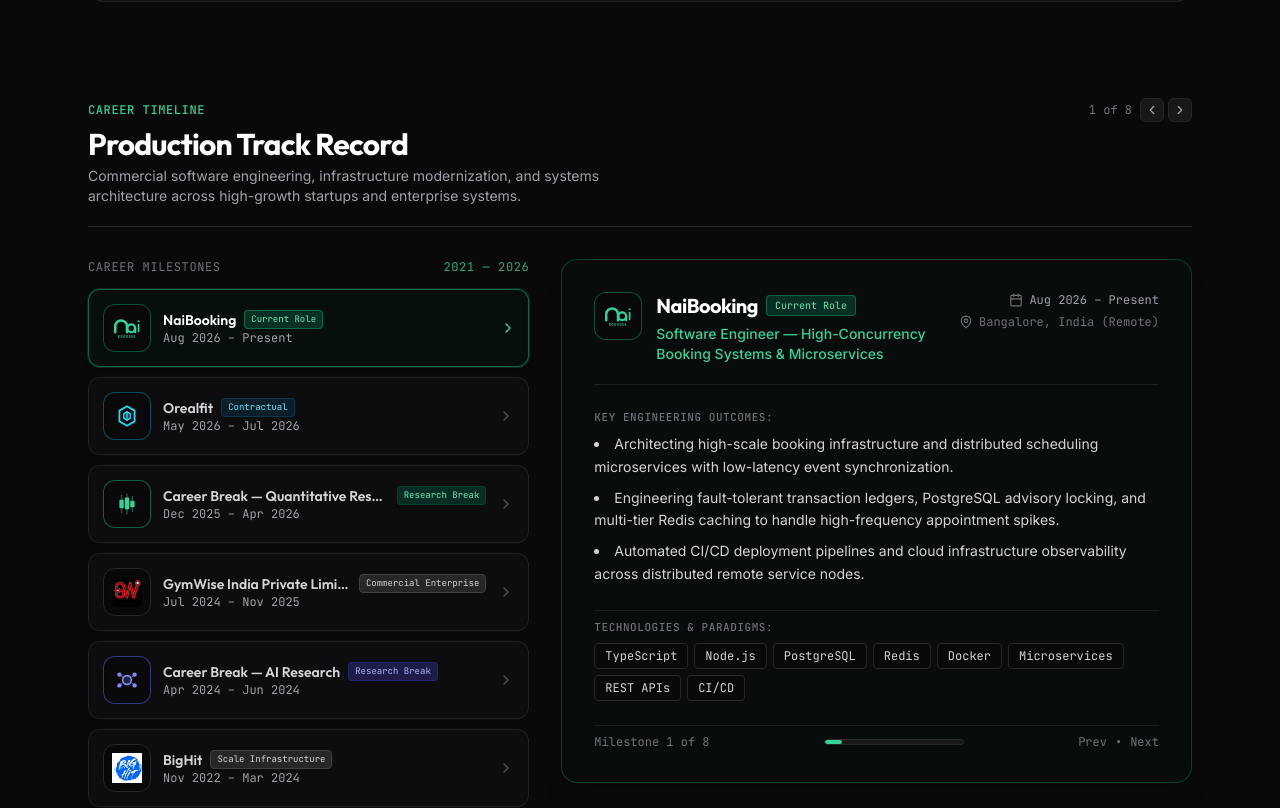
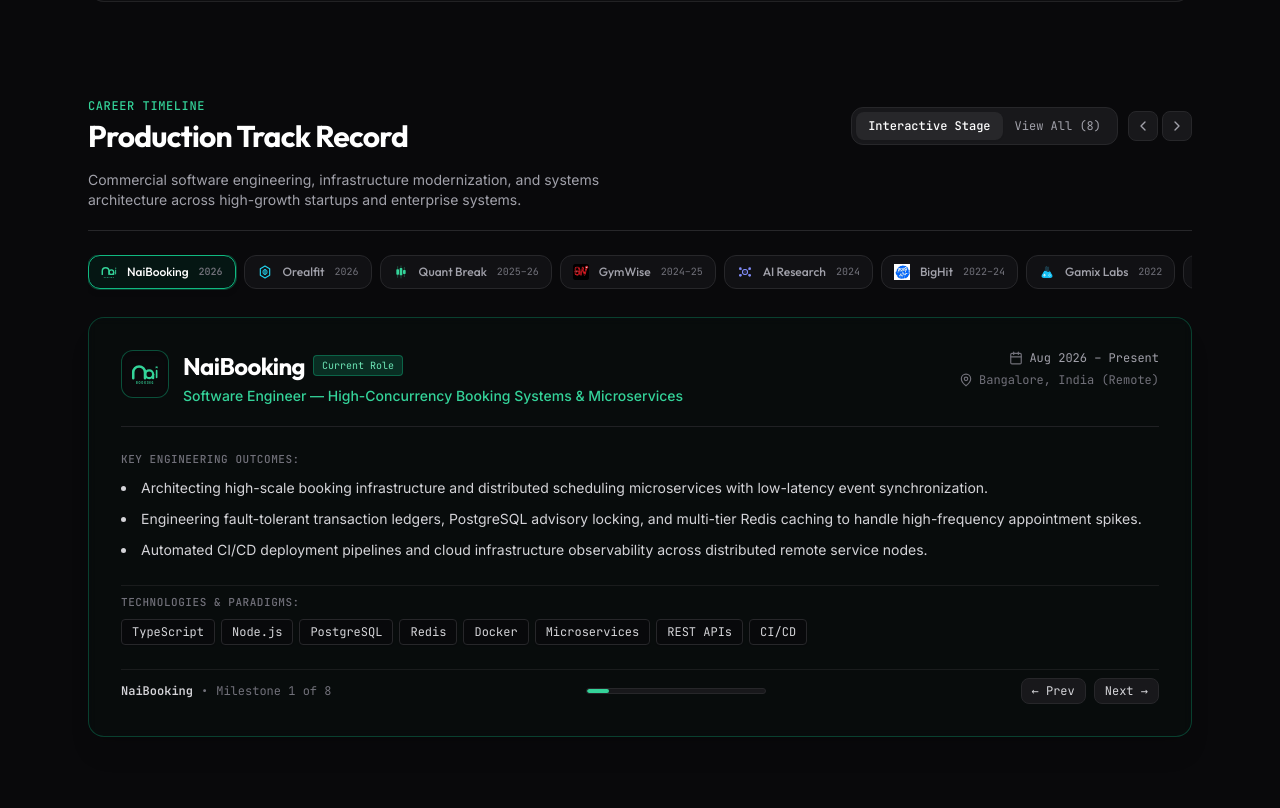
Before and after one commit to InforttsOrg/project-artits, a React (Vite) app: page / in a window 1280 px wide. Shown: the part 3484-4292 px from the top of the page. Built offline with nearby package versions, Linux system fonts and the light colour scheme.

Commit message:
feat(ui): redesign career timeline with mobile-first horizontal scrubber and view-all toggle

```diff
--- a/src/components/ArchitectPortfolioView.tsx
+++ b/src/components/ArchitectPortfolioView.tsx
@@ -36,6 +36,7 @@
   const [selectedFilter, setSelectedFilter] = useState<'all' | 'financial' | 'ai' | 'fintech' | 'cloud'>('all');
   const [expandedProject, setExpandedProject] = useState<string | null>('mitochondria');
   const [activeJobIndex, setActiveJobIndex] = useState(0);
+  const [timelineViewMode, setTimelineViewMode] = useState<'stage' | 'list'>('stage');
 
   const email = 'sahil.artits.rathee@gmail.com';
 
@@ -92,11 +93,14 @@
     {
       id: 'naibooking',
       company: 'NaiBooking',
+      shortName: 'NaiBooking',
+      year: '2026',
       role: 'Software Engineer — High-Concurrency Booking Systems & Microservices',
       period: 'Aug 2026 – Present',
       location: 'Bangalore, India (Remote)',
       badge: 'Current Role',
       badgeColor: 'bg-emerald-500/20 text-emerald-300 border-emerald-500/40',
+      icon: <NaiBookingLogo className="w-4 h-4 text-emerald-400" />,
       logo: (
         <div className="w-12 h-12 rounded-xl bg-zinc-950 border border-emerald-500/40 flex items-center justify-center p-2 shrink-0 text-emerald-400 shadow-inner">
           <NaiBookingLogo className="w-7 h-7" />
@@ -114,11 +118,14 @@
     {
       id: 'orealfit',
       company: 'Orealfit',
+      shortName: 'Orealfit',
+      year: '2026',
       role: 'Lead Software Engineer — Wellness Architecture & Autonomous Pipelines',
       period: 'May 2026 – Jul 2026',
       location: 'Gurugram, India',
       badge: 'Contractual',
       badgeColor: 'bg-cyan-950/50 text-cyan-300 border-cyan-800/40',
+      icon: <OrealfitLogo className="w-4 h-4 text-cyan-400" />,
       logo: (
         <div className="w-12 h-12 rounded-xl bg-zinc-950 border border-cyan-500/40 flex items-center justify-center p-2.5 shrink-0 text-cyan-400 shadow-inner">
           <OrealfitLogo className="w-7 h-7" />
@@ -137,11 +144,14 @@
     {
       id: 'quant-break',
       company: 'Career Break — Quantitative Research',
+      shortName: 'Quant Break',
+      year: '2025–26',
       role: 'Advanced Trading, Quantitative Research, Algorithmic Execution & HFT',
       period: 'Dec 2025 – Apr 2026',
       location: 'Self-Directed Deep-Dive',
       badge: 'Research Break',
       badgeColor: 'bg-emerald-900/50 text-emerald-300 border-emerald-800/40',
+      icon: <QuantTradingLogo className="w-4 h-4 text-emerald-400" />,
       logo: (
         <div className="w-12 h-12 rounded-xl bg-zinc-950 border border-emerald-500/50 flex items-center justify-center p-2.5 shrink-0 text-emerald-400 shadow-inner">
           <QuantTradingLogo className="w-7 h-7" />
@@ -160,11 +170,14 @@
     {
       id: 'gymwise',
       company: 'GymWise India Private Limited',
+      shortName: 'GymWise',
+      year: '2024–25',
       role: 'Software Engineer — Cloud Infrastructure & Systems Architecture',
       period: 'Jul 2024 – Nov 2025',
       location: 'Gurugram, India',
       badge: 'Commercial Enterprise',
       badgeColor: 'bg-zinc-800 text-zinc-300 border-zinc-700',
+      icon: <img src="/companies/gymwise.png" alt="GymWise" className="w-4 h-4 object-contain" />,
       logo: (
         <div className="w-12 h-12 rounded-xl bg-zinc-950 border border-zinc-800 flex items-center justify-center p-2 shrink-0 shadow-inner">
           <img src="/companies/gymwise.png" alt="GymWise" className="w-8 h-8 object-contain" />
@@ -183,11 +196,14 @@
     {
       id: 'ai-break',
       company: 'Career Break — AI Research',
+      shortName: 'AI Research',
+      year: '2024',
       role: 'Autonomous AI Agents, Multi-Agent Swarms & AST Context Compression',
       period: 'Apr 2024 – Jun 2024',
       location: 'Self-Directed Deep-Dive',
       badge: 'Research Break',
       badgeColor: 'bg-indigo-900/50 text-indigo-300 border-indigo-800/40',
+      icon: <AIAgentLogo className="w-4 h-4 text-indigo-400" />,
       logo: (
         <div className="w-12 h-12 rounded-xl bg-zinc-950 border border-indigo-500/50 flex items-center justify-center p-2.5 shrink-0 text-indigo-400 shadow-inner">
           <AIAgentLogo className="w-7 h-7" />
@@ -205,11 +221,14 @@
     {
       id: 'bighit',
       company: 'BigHit',
+      shortName: 'BigHit',
+      year: '2022–24',
       role: 'Full Stack Engineer — Cloud Modernization & Backend',
       period: 'Nov 2022 – Mar 2024',
       location: 'Mumbai, India',
       badge: 'Scale Infrastructure',
       badgeColor: 'bg-zinc-800 text-zinc-300 border-zinc-700',
+      icon: <img src="/companies/bighit.png" alt="BigHit" className="w-4 h-4 object-contain" />,
       logo: (
         <div className="w-12 h-12 rounded-xl bg-zinc-950 border border-zinc-800 flex items-center justify-center p-2 shrink-0 shadow-inner">
           <img src="/companies/bighit.png" alt="BigHit" className="w-8 h-8 object-contain" />
@@ -228,11 +247,14 @@
     {
       id: 'gamixlabs',
       company: 'Gamix Labs',
+      shortName: 'Gamix Labs',
+      year: '2022',
       role: 'Full Stack Developer — Real-Time Game Servers & Services',
       period: 'Mar 2022 – Oct 2022',
       location: 'Noida, India',
       badge: 'Gaming Infrastructure',
       badgeColor: 'bg-zinc-800 text-zinc-300 border-zinc-700',
+      icon: <img src="/companies/gamixlabs.webp" alt="Gamix Labs" className="w-4 h-4 object-contain" />,
       logo: (
         <div className="w-12 h-12 rounded-xl bg-zinc-950 border border-zinc-800 flex items-center justify-center p-2 shrink-0 shadow-inner">
           <img src="/companies/gamixlabs.webp" alt="Gamix Labs" className="w-8 h-8 object-contain" />
@@ -251,11 +273,14 @@
     {
       id: 'infortts',
       company: 'Infortts Inc.',
+      shortName: 'Infortts',
+      year: '2021–Present',
       role: 'Founding Architect & Principal Engineer',
       period: 'Jun 2021 – Present',
       location: 'Systems & Tooling Incubator',
       badge: 'Incubator & Systems',
       badgeColor: 'bg-zinc-800 text-zinc-300 border-zinc-700',
+      icon: <img src="/companies/infortts.png" alt="Infortts" className="w-4 h-4 object-contain" />,
       logo: (
         <div className="w-12 h-12 rounded-xl bg-zinc-950 border border-zinc-800 flex items-center justify-center p-2 shrink-0 shadow-inner">
           <img src="/companies/infortts.png" alt="Infortts" className="w-8 h-8 object-contain" />
@@ -621,51 +646,84 @@
         </div>
       </section>
 
-      {/* 3. VERIFIED PRODUCTION EXPERIENCE TIMELINE WITH ON-SCROLL PINNED STAGE */}
-      <section id="experience" className="flex flex-col gap-8 scroll-mt-24">
-        <div className="flex flex-col gap-1 border-b border-zinc-800 pb-5">
-          <div className="flex items-center justify-between">
+      {/* 3. VERIFIED PRODUCTION EXPERIENCE TIMELINE */}
+      <section id="experience" className="flex flex-col gap-6 scroll-mt-24">
+        {/* Section Header with Step Navigation */}
+        <div className="flex flex-col gap-4 border-b border-zinc-800 pb-5">
+          <div className="flex flex-col sm:flex-row sm:items-center justify-between gap-4">
+            <div className="flex flex-col gap-1">
               <span className="text-xs font-mono uppercase tracking-wider text-emerald-400 font-medium">
                 Career Timeline
               </span>
-            <div className="flex items-center gap-2 text-xs font-mono text-zinc-500">
-              <span>{activeJobIndex + 1} of {experienceList.length}</span>
-              <div className="flex items-center gap-1">
+              <h2 className="font-display font-bold text-2xl sm:text-3xl text-white tracking-tight">
+                Production Track Record
+              </h2>
+            </div>
+
+            {/* View Mode & Step Controls */}
+            <div className="flex items-center gap-2.5">
+              {/* Stage vs Full List Switcher */}
+              <div className="inline-flex items-center p-1 rounded-xl bg-zinc-900 border border-zinc-800 text-xs font-mono">
+                <button
+                  type="button"
+                  onClick={() => setTimelineViewMode('stage')}
+                  className={`px-3 py-1.5 rounded-lg transition-all cursor-pointer ${
+                    timelineViewMode === 'stage'
+                      ? 'bg-zinc-800 text-white font-medium shadow-sm'
+                      : 'text-zinc-400 hover:text-zinc-200'
+                  }`}
+                >
+                  Interactive Stage
+                </button>
+                <button
+                  type="button"
+                  onClick={() => setTimelineViewMode('list')}
+                  className={`px-3 py-1.5 rounded-lg transition-all cursor-pointer ${
+                    timelineViewMode === 'list'
+                      ? 'bg-zinc-800 text-white font-medium shadow-sm'
+                      : 'text-zinc-400 hover:text-zinc-200'
+                  }`}
+                >
+                  View All ({experienceList.length})
+                </button>
+              </div>
+
+              {/* Prev / Next controls in stage mode */}
+              {timelineViewMode === 'stage' && (
+                <div className="flex items-center gap-1 text-xs font-mono text-zinc-400">
                   <button
                     type="button"
                     onClick={() => setActiveJobIndex((prev) => (prev > 0 ? prev - 1 : experienceList.length - 1))}
-                  className="p-1 rounded-md bg-zinc-900 hover:bg-zinc-800 text-zinc-400 hover:text-white border border-zinc-800 transition-colors cursor-pointer"
+                    className="p-1.5 rounded-lg bg-zinc-900 hover:bg-zinc-800 text-zinc-400 hover:text-white border border-zinc-800 transition-colors cursor-pointer"
                     title="Previous role"
+                    aria-label="Previous role"
                   >
-                  <ChevronLeft className="w-3.5 h-3.5" />
+                    <ChevronLeft className="w-4 h-4" />
                   </button>
                   <button
                     type="button"
                     onClick={() => setActiveJobIndex((prev) => (prev < experienceList.length - 1 ? prev + 1 : 0))}
-                  className="p-1 rounded-md bg-zinc-900 hover:bg-zinc-800 text-zinc-400 hover:text-white border border-zinc-800 transition-colors cursor-pointer"
+                    className="p-1.5 rounded-lg bg-zinc-900 hover:bg-zinc-800 text-zinc-400 hover:text-white border border-zinc-800 transition-colors cursor-pointer"
                     title="Next role"
+                    aria-label="Next role"
                   >
-                  <ChevronRight className="w-3.5 h-3.5" />
+                    <ChevronRight className="w-4 h-4" />
                   </button>
                 </div>
+              )}
             </div>
           </div>
-          <h2 className="font-display font-bold text-2xl sm:text-3xl text-white tracking-tight">
-            Production Track Record
-          </h2>
+
           <p className="text-sm text-zinc-400 max-w-xl">
             Commercial software engineering, infrastructure modernization, and systems architecture across high-growth startups and enterprise systems.
           </p>
         </div>
 
-        {/* Interactive Scroll & Pinned Stage Grid */}
-        <div className="grid grid-cols-1 lg:grid-cols-12 gap-8 items-start">
-          {/* Left Column: Timeline Scrubber / Nav Rail */}
-          <div className="lg:col-span-5 flex flex-col gap-2.5">
-            <div className="text-xs font-mono uppercase tracking-wider text-zinc-500 pb-1 flex items-center justify-between">
-              <span>Career Milestones</span>
-              <span className="text-emerald-400/80">2021 — 2026</span>
-            </div>
+        {/* MODE 1: INTERACTIVE STAGE (Mobile-first, no empty stacked boxes) */}
+        {timelineViewMode === 'stage' ? (
+          <div className="flex flex-col gap-5">
+            {/* Horizontal Milestone Pill Scrubber */}
+            <div className="flex items-center gap-2 overflow-x-auto pb-2 -mx-4 px-4 sm:mx-0 sm:px-0 no-scrollbar">
               {experienceList.map((job, idx) => {
                 const isActive = activeJobIndex === idx;
                 return (
@@ -673,42 +731,23 @@
                     key={job.id}
                     type="button"
                     onClick={() => setActiveJobIndex(idx)}
-                  className={`group relative text-left p-3.5 rounded-xl border transition-all cursor-pointer flex items-center justify-between gap-3 ${
+                    className={`flex items-center gap-2.5 px-3 py-2 rounded-xl border text-xs font-mono transition-all shrink-0 cursor-pointer ${
                       isActive
-                      ? 'border-emerald-500/50 bg-emerald-950/20 shadow-md ring-1 ring-emerald-500/20'
-                      : 'border-zinc-800/80 bg-zinc-900/30 hover:bg-zinc-900/70 hover:border-zinc-700/80'
+                        ? 'border-emerald-500 bg-emerald-950/40 text-white font-semibold shadow-md ring-1 ring-emerald-500/30'
+                        : 'border-zinc-800 bg-zinc-900/60 text-zinc-400 hover:text-zinc-200 hover:border-zinc-700'
                     }`}
                   >
-                  <div className="flex items-center gap-3 min-w-0">
-                    <div className="shrink-0">{job.logo}</div>
-                    <div className="flex flex-col min-w-0">
-                      <div className="flex items-center gap-2">
-                        <span className={`font-display font-semibold text-sm truncate ${isActive ? 'text-white' : 'text-zinc-300 group-hover:text-white'}`}>
-                          {job.company}
-                        </span>
-                        {job.badge && (
-                          <span className={`px-1.5 py-0.5 rounded text-[9px] font-mono border shrink-0 ${job.badgeColor}`}>
-                            {job.badge}
-                          </span>
-                        )}
+                    <div className="w-4 h-4 flex items-center justify-center shrink-0">
+                      {job.icon}
                     </div>
-                      <span className="text-xs text-zinc-400 truncate font-mono">
-                        {job.period}
-                      </span>
-                    </div>
-                  </div>
-                  <ChevronRight
-                    className={`w-4 h-4 shrink-0 transition-transform ${
-                      isActive ? 'text-emerald-400 translate-x-0.5' : 'text-zinc-600 group-hover:text-zinc-400'
-                    }`}
-                  />
+                    <span className="font-display font-medium text-xs whitespace-nowrap">{job.shortName}</span>
+                    <span className="text-[10px] text-zinc-500 font-mono">{job.year}</span>
                   </button>
                 );
               })}
             </div>
 
-          {/* Right Column: Sticky Active Card Space (Transitions in the same viewport spot) */}
-          <div className="lg:col-span-7 lg:sticky lg:top-28">
+            {/* Active Job Stage Card (Immediate, right in front of the user) */}
             {(() => {
               const activeJob = experienceList[activeJobIndex];
               return (
@@ -722,7 +761,7 @@
                       <div className="shrink-0">{activeJob.logo}</div>
                       <div className="flex flex-col gap-1">
                         <div className="flex items-center gap-2 flex-wrap">
-                          <h3 className="font-display font-bold text-xl text-white">
+                          <h3 className="font-display font-bold text-xl sm:text-2xl text-white">
                             {activeJob.company}
                           </h3>
                           {activeJob.badge && (
@@ -749,7 +788,7 @@
                   </div>
 
                   {/* Highlights Bullet List */}
-                  <div className="flex flex-col gap-2">
+                  <div className="flex flex-col gap-2.5">
                     <span className="text-[11px] font-mono uppercase tracking-wider text-zinc-500 font-medium">
                       Key Engineering Outcomes:
                     </span>
@@ -777,10 +816,14 @@
                     </div>
                   </div>
 
-                  {/* Scrub / Progress Bar within the Same Space */}
+                  {/* Bottom Navigation Scrubber */}
                   <div className="pt-2 flex items-center justify-between gap-4 text-xs font-mono text-zinc-500 border-t border-zinc-800/60">
+                    <div className="flex items-center gap-2">
+                      <span className="text-zinc-300 font-semibold">{activeJob.shortName}</span>
+                      <span>•</span>
                       <span>Milestone {activeJobIndex + 1} of {experienceList.length}</span>
-                    <div className="flex-1 max-w-[140px] bg-zinc-900 h-1.5 rounded-full overflow-hidden border border-zinc-800">
+                    </div>
+                    <div className="flex-1 max-w-[120px] sm:max-w-[180px] bg-zinc-900 h-1.5 rounded-full overflow-hidden border border-zinc-800">
                       <div
                         className="bg-emerald-400 h-full transition-all duration-300 rounded-full"
                         style={{ width: `${((activeJobIndex + 1) / experienceList.length) * 100}%` }}
@@ -790,17 +833,16 @@
                       <button
                         type="button"
                         onClick={() => setActiveJobIndex((prev) => (prev > 0 ? prev - 1 : experienceList.length - 1))}
-                        className="hover:text-zinc-200 transition-colors cursor-pointer"
+                        className="px-2.5 py-1 rounded-lg bg-zinc-900 hover:bg-zinc-800 text-zinc-300 hover:text-white border border-zinc-800 transition-colors cursor-pointer"
                       >
-                        Prev
+                        ← Prev
                       </button>
-                      <span>•</span>
                       <button
                         type="button"
                         onClick={() => setActiveJobIndex((prev) => (prev < experienceList.length - 1 ? prev + 1 : 0))}
-                        className="hover:text-zinc-200 transition-colors cursor-pointer"
+                        className="px-2.5 py-1 rounded-lg bg-zinc-900 hover:bg-zinc-800 text-zinc-300 hover:text-white border border-zinc-800 transition-colors cursor-pointer"
                       >
-                        Next
+                        Next →
                       </button>
                     </div>
                   </div>
@@ -808,7 +850,65 @@
               );
             })()}
           </div>
+        ) : (
+          /* MODE 2: FULL CONTINUOUS TIMELINE LIST (All 8 expanded) */
+          <div className="flex flex-col gap-6">
+            {experienceList.map((job) => (
+              <div
+                key={job.id}
+                className={`p-6 sm:p-8 rounded-2xl border ${job.accentBorder} ${job.accentBg} flex flex-col gap-5`}
+              >
+                <div className="flex flex-col sm:flex-row sm:items-start justify-between gap-4 border-b border-zinc-800/80 pb-4">
+                  <div className="flex items-start gap-3.5">
+                    <div className="shrink-0">{job.logo}</div>
+                    <div className="flex flex-col gap-1">
+                      <div className="flex items-center gap-2 flex-wrap">
+                        <h3 className="font-display font-bold text-lg sm:text-xl text-white">
+                          {job.company}
+                        </h3>
+                        {job.badge && (
+                          <span className={`px-2 py-0.5 rounded text-[10px] font-mono border ${job.badgeColor}`}>
+                            {job.badge}
+                          </span>
+                        )}
                       </div>
+                      <span className="text-sm font-medium text-emerald-400">
+                        {job.role}
+                      </span>
+                    </div>
+                  </div>
+                  <div className="flex sm:flex-col sm:items-end gap-1.5 text-xs font-mono text-zinc-400 shrink-0">
+                    <div className="flex items-center gap-1.5">
+                      <Calendar className="w-3.5 h-3.5 text-zinc-500" />
+                      <span>{job.period}</span>
+                    </div>
+                    <div className="flex items-center gap-1.5 text-zinc-500">
+                      <MapPin className="w-3.5 h-3.5" />
+                      <span>{job.location}</span>
+                    </div>
+                  </div>
+                </div>
+
+                <ul className="text-sm text-zinc-300 space-y-1.5 list-disc list-inside leading-relaxed">
+                  {job.highlights.map((h, i) => (
+                    <li key={i}>{h}</li>
+                  ))}
+                </ul>
+
+                <div className="flex flex-wrap gap-1.5 pt-2 border-t border-zinc-800/60">
+                  {job.techStack.map((tech) => (
+                    <span
+                      key={tech}
+                      className="px-2 py-0.5 rounded text-[11px] font-mono text-zinc-400 bg-zinc-950/60 border border-zinc-800"
+                    >
+                      {tech}
+                    </span>
+                  ))}
+                </div>
+              </div>
+            ))}
+          </div>
+        )}
       </section>
 
       {/* 4. TECHNICAL RADAR & STACK */}
```
Also changed, not shown: 5 other files (tests, documents, lock files or other folders). Lines whose indentation alone changed are shown as unchanged.
